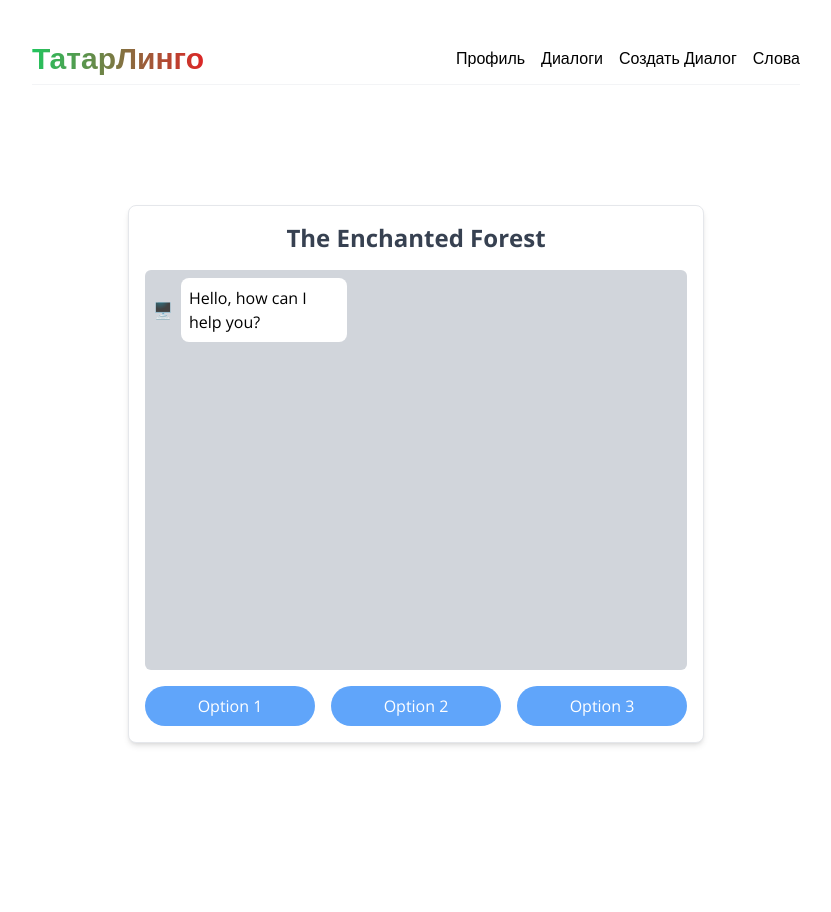
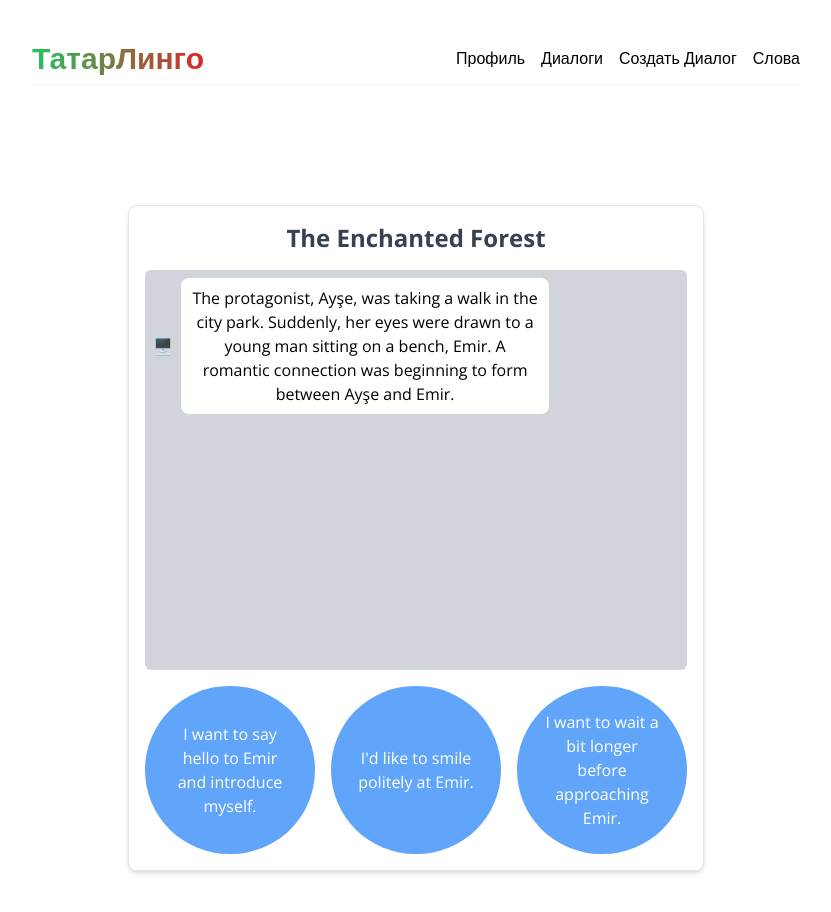
Before and after one commit to nikolina2k/language-app-front, a React (Vite) app: page /chat/1 in a window 1280 px wide. Shown: the top 912 px of the page, without its empty margins (224-1055 px from the left). Before the commit the page ends 855 px from the top, so only its background shows below. Built offline with nearby package versions, Linux system fonts and the light colour scheme; no server answers.

Commit message:
adding dialog chat

```diff
--- a/src/components/Dialogs/Chat.jsx
+++ b/src/components/Dialogs/Chat.jsx
@@ -1,42 +1,12 @@
 import { useParams } from "react-router-dom";
 import React, { useState, useEffect, useRef } from "react";
-
-import axios from 'axios';
-import { unescape } from 'html-entities';
+import storyData from "./ExampleDialog";
 
 import items from "./Items";
 
 const ChatRoom = () => {
   // Use the useParams hook to get the item ID from the URL
   const { id } = useParams();
-
-  async function translateWord(inputWord, translationDirection) {
-    try {
-      const response = await axios.get(
-        translationDirection === 'tat2rus'
-          ? `https://translate.tatar/translate?lang=1&text=${encodeURIComponent(inputWord)}`
-          : `https://translate.tatar/translate?lang=0&text=${encodeURIComponent(inputWord)}`
-      );
-
-      const parsedText = unescape(response.data);
-      return parsedText;
-    } catch (error) {
-      console.error('Translation error:', error);
-      throw error;
-    }
-  }
-
-  async function translateExample() {
-    try {
-      const translatedText = await translateWord('example', 'tat2rus');
-      console.log('Translated Text:', translatedText);
-    } catch (error) {
-      console.error('Translation error:', error);
-    }
-  }
-
-  translateExample();
-
 
   // Find the item based on the item ID from the URL
   const selectedItem = items.find((item) => item.id === id);
@@ -48,6 +18,9 @@ const ChatRoom = () => {
   const [messages, setMessages] = useState([]);
   const [isTyping, setIsTyping] = useState(true);
   const [optionsVisible, setOptionsVisible] = useState(true);
+  const [currentScene, setCurrentScene] = useState("park"); // Initialize with the initial scene
+
+  const getSceneData = (scene) => storyData[scene];
 
   useEffect(() => {
     const typingTimer = setTimeout(() => {
@@ -55,7 +28,7 @@ const ChatRoom = () => {
 
       const computerMessage = {
         id: "computer",
-        text: "Hello, how can I help you?",
+        text: getSceneData(currentScene).dialog,
       };
 
       setMessages((prevMessages) => [...prevMessages, computerMessage]);
@@ -64,34 +37,44 @@ const ChatRoom = () => {
     return () => clearTimeout(typingTimer);
   }, []);
 
+
   const handleOptionClick = (optionText) => {
+    // Get the current scene data
+    const currentSceneData = getSceneData(currentScene);
+
     // Display the user's selected option as a message
     const userMessage = {
       id: "user",
       text: optionText,
     };
 
-    // Add the user's message to the existing messages
     setMessages((prevMessages) => [...prevMessages, userMessage]);
-
-    // Simulate computer typing
     setIsTyping(true);
 
     // Simulate a delay before the computer responds
     setTimeout(() => {
       setIsTyping(false);
 
-      // Simulate computer's response
+      if (currentSceneData.options) {
+        // Find the selected option
+        const selectedOption = currentSceneData.options.find(
+          (option) => option.text === optionText
+        );
+
+        if (selectedOption && selectedOption.result) {
+          // Navigate to the next scene based on the selected option
+          setCurrentScene(selectedOption.result);
+
+          // // Simulate computer's response
           const computerMessage = {
             id: "computer",
-        text:
-          "Thank you for choosing: " +
-          optionText +
-          ". How can I assist you further? asdjajshjd hjakshd hashdjk hjkash djhasj hdkjash dkjhajks",
+            text: getSceneData(selectedOption.result).dialog,
           };
 
           // Add the computer's message to the existing messages
           setMessages((prevMessages) => [...prevMessages, computerMessage]);
+        }
+      }
 
       // Show options again
       setOptionsVisible(true);
@@ -126,9 +109,7 @@ const ChatRoom = () => {
           {messages.map((message, index) => (
             <div
               key={index}
-              className={`mb-2 ${
-                message.id === "computer" ? "text-left" : "text-right"
-              }`}
+              className={`mb-2`}
             >
               <div
                 className={`flex items-center ${
@@ -149,11 +130,13 @@ const ChatRoom = () => {
                     </div>
                   </div>
                 ) : (
-                  <div className="flex items-center">
+                  <div className="flex items-center justify-end">
                     <div className="bg-blue-200 p-2 rounded-lg max-w-[70%] break-words">
                       {message.text}
                     </div>
-                    <span role="img" aria-label="Human Icon" className="ml-2">
+                    <span role="img"
+                          aria-label="Human Icon"
+                          className="ml-2">
                       👤
                     </span>
                   </div>
@@ -184,24 +167,15 @@ const ChatRoom = () => {
         {/* Render user options */}
         {!isTyping && optionsVisible && (
           <div className="grid grid-cols-3 gap-4">
+            {getSceneData(currentScene).options && getSceneData(currentScene).options.map((option) => (
               <button
-              className="bg-blue-400 hover:bg-blue-600 text-white py-2 px-4 rounded-full transition duration-300 ease-in-out transform hover:scale-105"
-              onClick={() => handleOptionClick("Option 1")}
+                key={option.text}
+                className="bg-blue-400 hover:bg-blue-600 text-white p-6 rounded-full transition duration-300 ease-in-out transform hover:scale-105"
+                onClick={() => handleOptionClick(option.text)}
               >
-              Option 1
+                {option.text}
               </button>
-            <button
-              className="bg-blue-400 hover:bg-blue-600 text-white py-2 px-4 rounded-full transition duration-300 ease-in-out transform hover:scale-105"
-              onClick={() => handleOptionClick("Option 2")}
-            >
-              Option 2
-            </button>
-            <button
-              className="bg-blue-400 hover:bg-blue-600 text-white py-2 px-4 rounded-full transition duration-300 ease-in-out transform hover:scale-105"
-              onClick={() => handleOptionClick("Option 3")}
-            >
-              Option 3
-            </button>
+            ))}
           </div>
         )}
       </div>
--- /dev/null
+++ b/src/components/Dialogs/ExampleDialog.jsx
@@ -0,0 +1,167 @@
+const storyData = {
+    "park":
+      {
+        "dialog": "The protagonist, Ayşe, was taking a walk in the city park. Suddenly, her eyes were drawn to a young man sitting on a bench, Emir. A romantic connection was beginning to form between Ayşe and Emir.",
+        "options": [
+          {
+            "option": "1",
+            "text": "I want to say hello to Emir and introduce myself.",
+            "result": "introduce"
+          },
+          {
+            "option": "2",
+            "text": "I'd like to smile politely at Emir.",
+            "result": "smile"
+          },
+          {
+            "option": "3",
+            "text": "I want to wait a bit longer before approaching Emir.",
+            "result": "wait"
+          }
+        ]
+      },
+      "introduce":
+      {
+        "dialog": "Ayşe gathered her courage and approached Emir. She said, 'Hello, I'm Ayşe. What are you doing here?' They engaged in a short conversation, and as time passed, they grew closer to each other.",
+        "options": [
+          {
+            "option": "1",
+            "text": "I want to tell Emir more about myself.",
+            "result": "tell_more"
+          },
+          {
+            "option": "2",
+            "text": "I'd like to ask Emir to share more about himself.",
+            "result": "ask_more"
+          },
+          {
+            "option": "3",
+            "text": "I want to make a romantic gesture for Emir.",
+            "result": "romantic_gesture"
+          }
+        ]
+      },
+      "smile":
+      {
+        "dialog": "Ayşe smiled politely, and Emir responded with a smile. They made eye contact, and a romantic atmosphere began to develop.",
+        "options": [
+          {
+            "option": "1",
+            "text": "I want to tell Emir more about myself.",
+            "result": "tell_more"
+          },
+          {
+            "option": "2",
+            "text": "I'd like to ask Emir to share more about himself.",
+            "result": "ask_more"
+          },
+          {
+            "option": "3",
+            "text": "I want to make a romantic gesture for Emir.",
+            "result": "romantic_gesture"
+          }
+        ]
+      },
+      "wait":
+      {
+        "dialog": "Ayşe decided to wait a little longer. Emir continued to look at her, expecting her to approach. They both seemed to be drawn to each other.",
+        "options": [
+          {
+            "option": "1",
+            "text": "I want to say hello to Emir and introduce myself.",
+            "result": "introduce"
+          },
+          {
+            "option": "2",
+            "text": "I'd like to smile politely at Emir.",
+            "result": "smile"
+          },
+          {
+            "option": "3",
+            "text": "I want to wait a bit longer before approaching Emir.",
+            "result": "wait"
+          }
+        ]
+      },
+      "tell_more":
+      {
+        "dialog": "As Ayşe and Emir spent more time together, their love continued to blossom. Their romantic outings in the park turned into adventurous journeys exploring the city, sharing laughter and dreams along the way.",
+        "options": [
+          {
+            "option": "1",
+            "text": "Ayşe and Emir decide to have their fortunes told.",
+            "result": "fortunes_told"
+          },
+          {
+            "option": "2",
+            "text": "They decide to politely decline and continue their day.",
+            "result": "continue_day"
+          }
+        ]
+      },
+      "ask_more":
+      {
+        "dialog": "Ayşe expressed her interest in learning more about Emir. Emir shared some details about himself, helping them get to know each other better. This conversation deepened their connection.",
+        "options": [
+          {
+            "option": "1",
+            "text": "Ayşe and Emir decide to have their fortunes told.",
+            "result": "fortunes_told"
+          },
+          {
+            "option": "2",
+            "text": "They decide to politely decline and continue their day.",
+            "result": "continue_day"
+          }
+        ]
+      },
+      "romantic_gesture":
+      {
+        "dialog": "Ayşe decided to make a romantic gesture. She approached Emir with a flower and handed it to him with a smile. Emir, with eyes filled with happiness, thanked her for the sweet gesture. This romantic act further intensified the chemistry between them.",
+        "options": [
+          {
+            "option": "1",
+            "text": "Ayşe and Emir decide to have their fortunes told.",
+            "result": "fortunes_told"
+          },
+          {
+            "option": "2",
+            "text": "They decide to politely decline and continue their day.",
+            "result": "continue_day"
+          }
+        ]
+      },
+      "fortunes_told":
+      {
+        "dialog": "Curiosity got the best of Ayşe and Emir. They both agreed to have their fortunes told. The fortune teller took their hands, closed her eyes, and began to speak of their future together. She predicted a life filled with love, adventure, and happiness.",
+        "options": [
+          {
+            "option": "1",
+            "text": "They leave the tent with smiles on their faces, feeling even more connected and certain about their love for each other.",
+            "result": "happy_end"
+          }
+        ]
+      },
+      "continue_day":
+      {
+        "dialog": "Ayşe and Emir politely declined the offer, believing that their love was already written in the stars. They continued their day, holding hands and cherishing the moments they shared.",
+        "options": [
+          {
+            "option": "1",
+            "text": "As time passed, their love story deepened, and they decided to take the next step in their relationship. They got engaged in a beautiful garden ceremony surrounded by friends and family, solidifying their commitment to each other.",
+            "result": "engagement_end"
+          }
+        ]
+      },
+      "happy_end":
+      {
+        "dialog": "No matter the path they chose, Ayşe and Emir's love story remained a testament to the power of love and the beautiful adventures that life could offer when two hearts came together as one."
+      },
+      "engagement_end":
+      {
+        "dialog": "No matter the path they chose, Ayşe and Emir's love story remained a testament to the power of love and the beautiful adventures that life could offer when two hearts came together as one."
+      }
+}
+
+
+export default storyData;
```
Also changed, not shown: src/components/Dialogs/Items.jsx (+8 -0 lines). Lines whose indentation alone changed are shown as unchanged.
